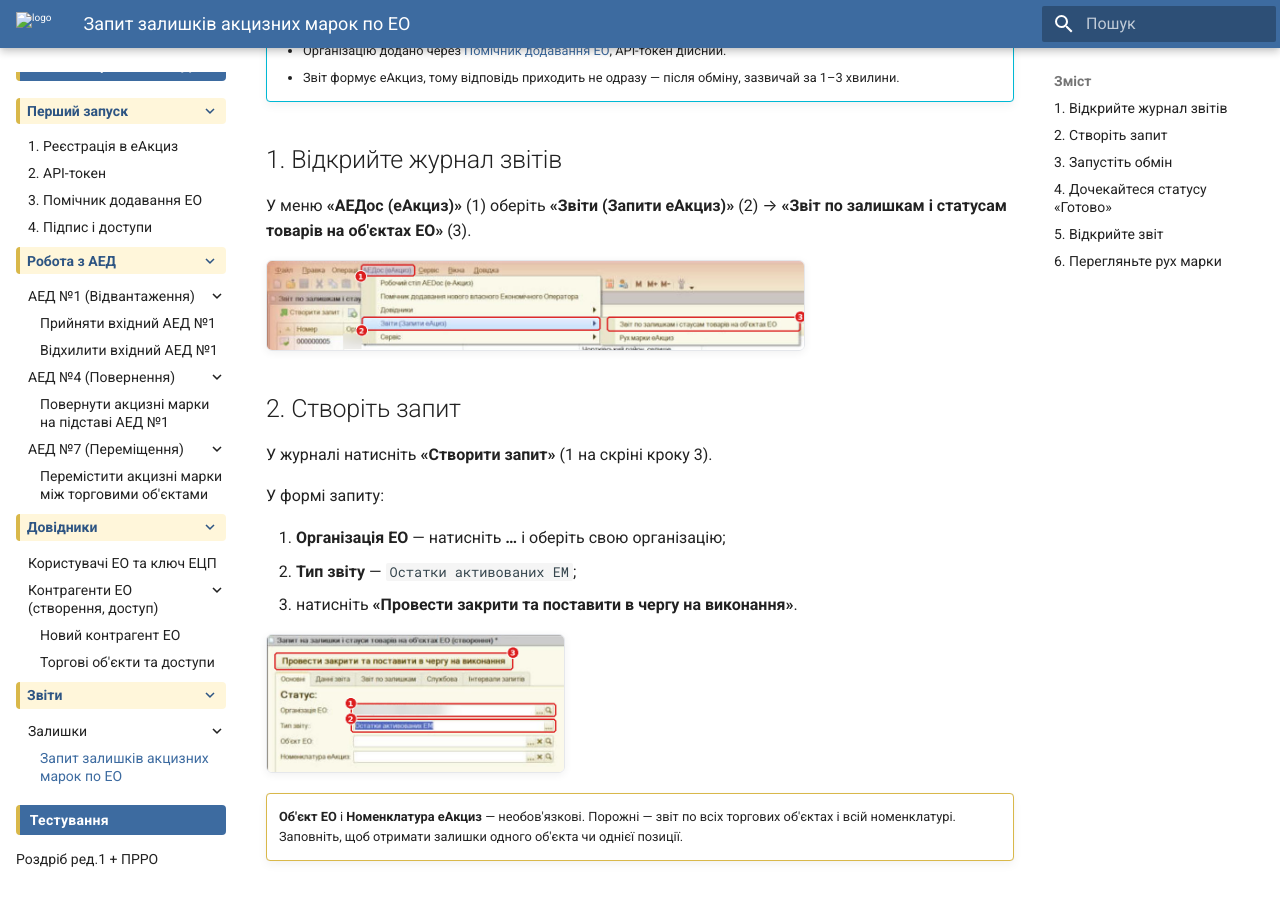
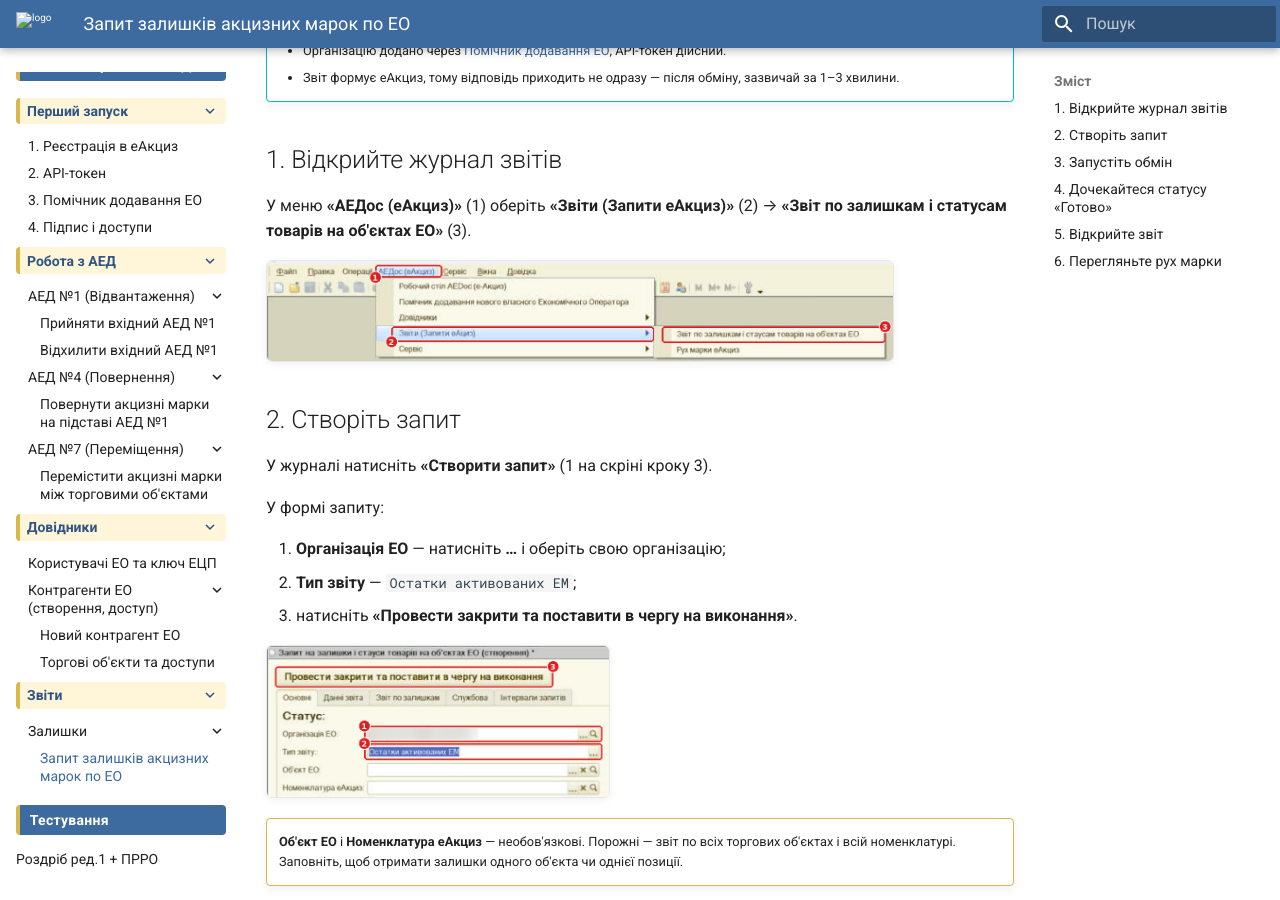
Before and after one commit to sukhenko/aedoc-docs, an MkDocs documentation site: the page built from docs/zvity/zapyt-zalyshkiv.md, in a window 1280 px wide and 900 px high, scrolled down 335 px. Built offline with MkDocs 1.6.1 and Material for MkDocs 9.7.7, drawn with Linux system fonts in a browser that asks for light colours.

Commit message:
Звіти: скріни запиту залишків перезняті вдруге (zoom 1:1 у новому масштабі)
Co-Authored-By: Claude Opus 5.5 <noreply@anthropic.com>
Claude-Session: https://claude.ai/code/session_012YJhDHTuya6uumxtyvomnY

```diff
--- a/docs/zvity/zapyt-zalyshkiv.md
+++ b/docs/zvity/zapyt-zalyshkiv.md
@@ -10,7 +10,7 @@
 
 У меню **«АЕДос (еАкциз)»** (1) оберіть **«Звіти (Запити еАкциз)»** (2) → **«Звіт по залишкам і статусам товарів на об'єктах ЕО»** (3).
 
-<img class="shot" style="width:72%" src="../img/zalyshky-1-menu-v2.png" alt="Меню «АЕДос (еАкциз)» → «Звіти (Запити еАкциз)» → «Звіт по залишкам і статусам товарів на об'єктах ЕО»">
+<img class="shot" style="width:84%" src="../img/zalyshky-1-menu-v3.png" alt="Меню «АЕДос (еАкциз)» → «Звіти (Запити еАкциз)» → «Звіт по залишкам і статусам товарів на об'єктах ЕО»">
 
 ## 2. Створіть запит
 
@@ -22,7 +22,7 @@
 2. **Тип звіту** — `Остатки активованих ЕМ`;
 3. натисніть **«Провести закрити та поставити в чергу на виконання»**.
 
-<img class="shot" style="width:40%" src="../img/zalyshky-2-forma-v2.png" alt="Форма запиту: організація ЕО, тип звіту «Остатки активованих ЕМ», кнопка «Провести закрити та поставити в чергу на виконання»">
+<img class="shot" style="width:46%" src="../img/zalyshky-2-forma-v3.png" alt="Форма запиту: організація ЕО, тип звіту «Остатки активованих ЕМ», кнопка «Провести закрити та поставити в чергу на виконання»">
 
 !!! note ""
     **Об'єкт ЕО** і **Номенклатура еАкциз** — необов'язкові. Порожні — звіт по всіх торгових об'єктах і всій номенклатурі. Заповніть, щоб отримати залишки одного об'єкта чи однієї позиції.
@@ -31,13 +31,13 @@
 
 Форма закриється, у журналі з'явиться новий запит (2) зі статусом `В черзі`. Натисніть **«Запустити обмін з еАкциз»** (3) — запит піде в еАкциз.
 
-<img class="shot" style="width:92%" src="../img/zalyshky-3-vcherzi-v2.png" alt="Журнал запитів: кнопки «Створити запит» і «Запустити обмін з еАкциз», новий запит у статусі «В черзі»">
+<img class="shot" src="../img/zalyshky-3-vcherzi-v3.png" alt="Журнал запитів: кнопки «Створити запит» і «Запустити обмін з еАкциз», новий запит у статусі «В черзі»">
 
 ## 4. Дочекайтеся статусу «Готово»
 
 Через 1–3 хвилини ще раз натисніть **«Запустити обмін з еАкциз»**: обмін забере готовий звіт, і статус запиту зміниться на `Готово` (1). У колонці **«Строк з звіті»** — кількість марок у звіті.
 
-<img class="shot" style="width:92%" src="../img/zalyshky-4-hotovo-v2.png" alt="Журнал запитів: запит у статусі «Готово»">
+<img class="shot" src="../img/zalyshky-4-hotovo-v3.png" alt="Журнал запитів: запит у статусі «Готово»">
 
 !!! tip ""
     Статус оновлюється лише після обміну. Якщо запит ще `В черзі` — зачекайте хвилину і запустіть обмін знову.
@@ -46,11 +46,11 @@
 
 Двічі клікніть по запиту і перейдіть на вкладку **«Звіт по залишкам»**. Марки згруповані (1): **Об'єкт знаходження** → **Номенклатура еАкциз, УКТЗЕД, Штрих код** → **Статус еАкциз**, далі — рядки марок (2): серійний номер, HRI, унікальний ідентифікатор, етап, uuid.
 
-<img class="shot" style="width:89%" src="../img/zalyshky-5-zvit-v2.png" alt="Вкладка «Звіт по залишкам»: групування за об'єктом, номенклатурою і статусом, рядки акцизних марок">
+<img class="shot" src="../img/zalyshky-5-zvit-v3.png" alt="Вкладка «Звіт по залишкам»: групування за об'єктом, номенклатурою і статусом, рядки акцизних марок">
 
 Згорніть групи кнопками **−/+** зліва, щоб побачити кількість марок по кожному торговому об'єкту і загальний підсумок **«Разом»** (1).
 
-<img class="shot" style="width:89%" src="../img/zalyshky-6-razom-v2.png" alt="Згорнутий звіт: кількість акцизних марок по торгових об'єктах і рядок «Разом»">
+<img class="shot" src="../img/zalyshky-6-razom-v3.png" alt="Згорнутий звіт: кількість акцизних марок по торгових об'єктах і рядок «Разом»">
 
 !!! note ""
     Рядок без назви об'єкта — марки, які в еАкциз ще не прив'язані до жодного торгового об'єкта (наприклад, щойно нанесені). Сума всіх рядків дорівнює «Разом» і кількості марок у журналі.
@@ -63,7 +63,7 @@
 2. розшифровка: товар, УКТЗЕД, виробник, походження, об'єкт, податок;
 3. історія руху марки — етапи з датою й часом, ЕО і об'єктом.
 
-<img class="shot" style="width:97%" src="../img/zalyshky-7-rukh-v2.png" alt="Вікно «Рух і інформація по акцизній марці»: статус марки, розшифровка і історія руху">
+<img class="shot" src="../img/zalyshky-7-rukh-v3.png" alt="Вікно «Рух і інформація по акцизній марці»: статус марки, розшифровка і історія руху">
 
 !!! note ""
     Те саме вікно відкривається з меню **«АЕДос (еАкциз)» → «Звіти (Запити еАкциз)» → «Рух марки еАкциз»**: введіть код марки або uuid у поле **«Код ЕМ / uuid»** і натисніть **«Сформувати»**.
```
Also changed, not shown: BRIEF.md (+3 -2 lines), docs/zvity/img/zalyshky-1-menu-v2.png (deleted), docs/zvity/img/zalyshky-1-menu-v3.png (added), docs/zvity/img/zalyshky-2-forma-v2.png (deleted), docs/zvity/img/zalyshky-2-forma-v3.png (added), docs/zvity/img/zalyshky-3-vcherzi-v2.png (deleted), docs/zvity/img/zalyshky-3-vcherzi-v3.png (added), docs/zvity/img/zalyshky-4-hotovo-v2.png (deleted), docs/zvity/img/zalyshky-4-hotovo-v3.png (added), docs/zvity/img/zalyshky-5-zvit-v2.png (deleted), docs/zvity/img/zalyshky-5-zvit-v3.png (added), docs/zvity/img/zalyshky-6-razom-v2.png (deleted), docs/zvity/img/zalyshky-6-razom-v3.png (added), docs/zvity/img/zalyshky-7-rukh-v2.png (deleted), 1 more files, 1 other file.
